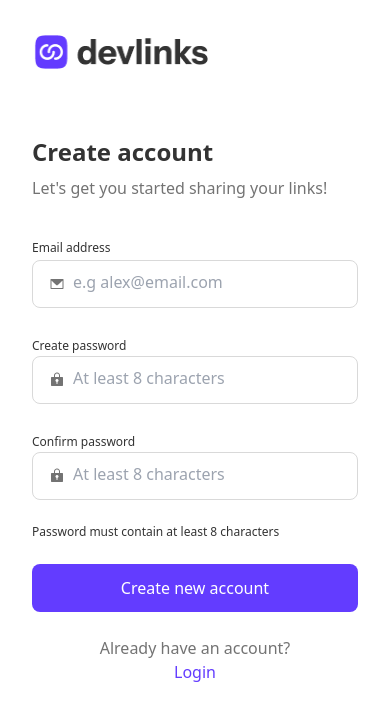
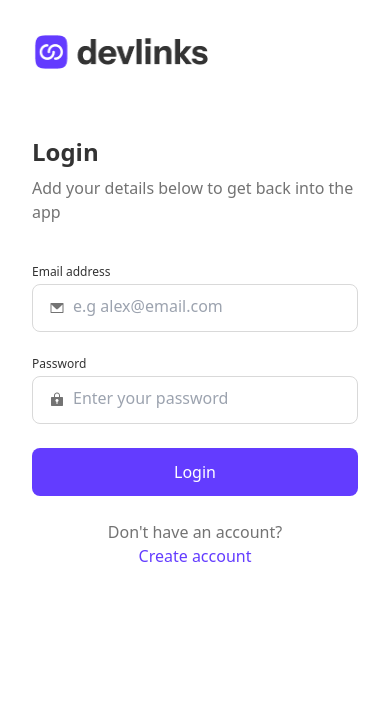
Before and after one commit to TedJenkler/linksharing-MERN-tailwind, a React (Vite) app in the folder client/: page / in a window 390 px wide. Shown: the top 720 px of the page. Built offline with nearby package versions, Linux system fonts and the light colour scheme.

Commit message:
login styled mobile done

```diff
--- a/client/src/App.jsx
+++ b/client/src/App.jsx
@@ -1,9 +1,10 @@
+import Login from "./components/login"
 import Register from "./components/register"
 
 function App() {
   return (
     <>
-      <Register />
+      <Login />
     </>
   )
 }
--- /dev/null
+++ b/client/src/components/login.jsx
@@ -0,0 +1,71 @@
+import React, { useState } from 'react';
+import { useDispatch } from 'react-redux';
+/* import { loginUser } from '../features/user/userSlice'; */
+import logo from "../assets/logo.png"
+
+function Login() {
+    const dispatch = useDispatch();
+    const [formData, setFormData] = useState({
+        email: '',
+        password: ''
+    });
+
+    const handleSubmit = async (e) => {
+        e.preventDefault();
+        /*try {
+            await dispatch(loginUser(formData));
+        } catch (error) {
+            console.error('Login error:', error);
+        }*/
+    };
+
+    const handleChange = (e) => {
+        const { name, value } = e.target;
+        setFormData({ ...formData, [name]: value });
+    };
+
+    return (
+        <form className='m-8 mb-32' onSubmit={handleSubmit}>
+            <img className='h-10 w-44 mb-16' src={logo} alt='logo' />
+            <div>
+                <h1 className='text-2xl font-bold text-darkgrey mb-2'>Login</h1>
+                <p className='text-base text-grey mb-10'>Add your details below to get back into the app</p>
+            </div>
+            <div>
+                <div className='flex flex-col mb-6'>
+                    <label className='text-xs text-darkgrey mb-1'>Email address</label>
+                    <input
+                        className='h-12 w-full border border-borders rounded-lg px-10 bg-iconemail bg-no-repeat bg-[center_left_1rem] pb-1'
+                        placeholder='e.g alex@email.com'
+                        type="email"
+                        name="email"
+                        value={formData.email}
+                        onChange={handleChange}
+                        required
+                    />
+                </div>
+                <div className='flex flex-col mb-6'>
+                    <label className='text-xs text-darkgrey mb-1'>Password</label>
+                    <input
+                        className='h-12 w-full border border-borders rounded-lg px-10 bg-iconpass bg-no-repeat bg-[center_left_1rem] pb-1'
+                        placeholder='Enter your password'
+                        type="password"
+                        name="password"
+                        value={formData.password}
+                        onChange={handleChange}
+                        required
+                    />
+                </div>
+                <button type="submit" className="w-full h-12 bg-purple text-white rounded-lg mb-6">
+                    Login
+                </button>
+            </div>
+            <div className='flex flex-col items-center'>
+                <p className='text-base text-grey'>Don't have an account?</p>
+                <p className='text-base text-purple'>Create account</p>
+            </div>
+        </form>
+    );
+}
+
+export default Login;
```
